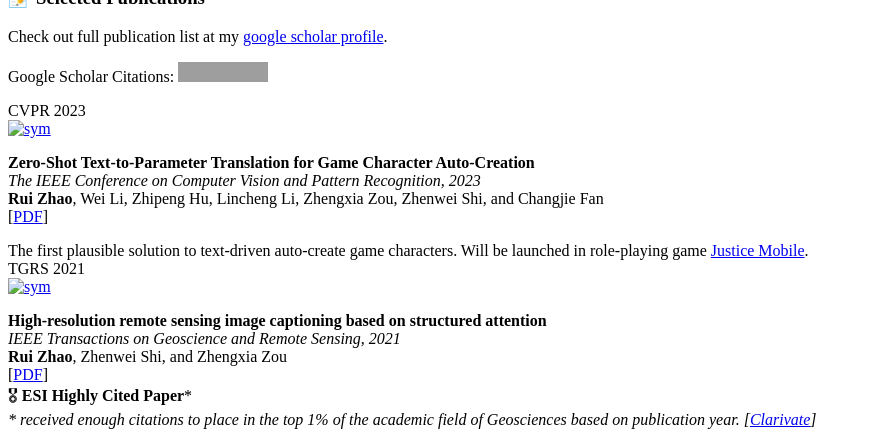
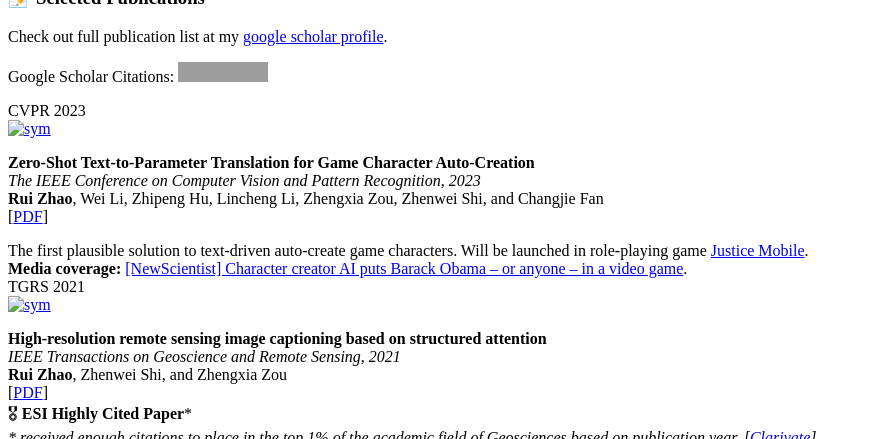
Before and after one commit to ruizhaocv/ruizhaocv.github.io, a Jekyll site: the page built from _pages/includes/pub.md, in a window 1280 px wide and 900 px high, scrolled down 462 px, cut to the strip 0-439 px from the top of the window. Shown: the whole strip, without its empty margins (0-871 px from the left). Built offline with Jekyll 4.4.1, drawn with Linux system fonts in a browser that asks for light colours; our own code applies the rules of GitHub Pages for plain Markdown files; grey boxes are pictures that could not be loaded.

Commit message:
add media coverage

```diff
--- a/_pages/includes/pub.md
+++ b/_pages/includes/pub.md
@@ -20,7 +20,8 @@ Google Scholar Citations:
 <b>Rui Zhao</b>, Wei Li, Zhipeng Hu, Lincheng Li, Zhengxia Zou, Zhenwei Shi, and Changjie Fan<br>
 [<a href="https://arxiv.org/abs/2303.01311">PDF</a>]<br>
 <div style="text-align: justify">
-The first plausible solution to text-driven auto-create game characters. Will be launched in role-playing game <a href="https://h.163.com/">Justice Mobile</a>.
+The first plausible solution to text-driven auto-create game characters. Will be launched in role-playing game <a href="https://h.163.com/">Justice Mobile</a>.<br>
+<b>Media coverage: </b> <a href="https://www.newscientist.com/article/2362730-character-creator-ai-puts-barack-obama-or-anyone-in-a-video-game/">[NewScientist] Character creator AI puts Barack Obama – or anyone – in a video game</a>. <br>
 </div>
 </div>
 </div>
```
